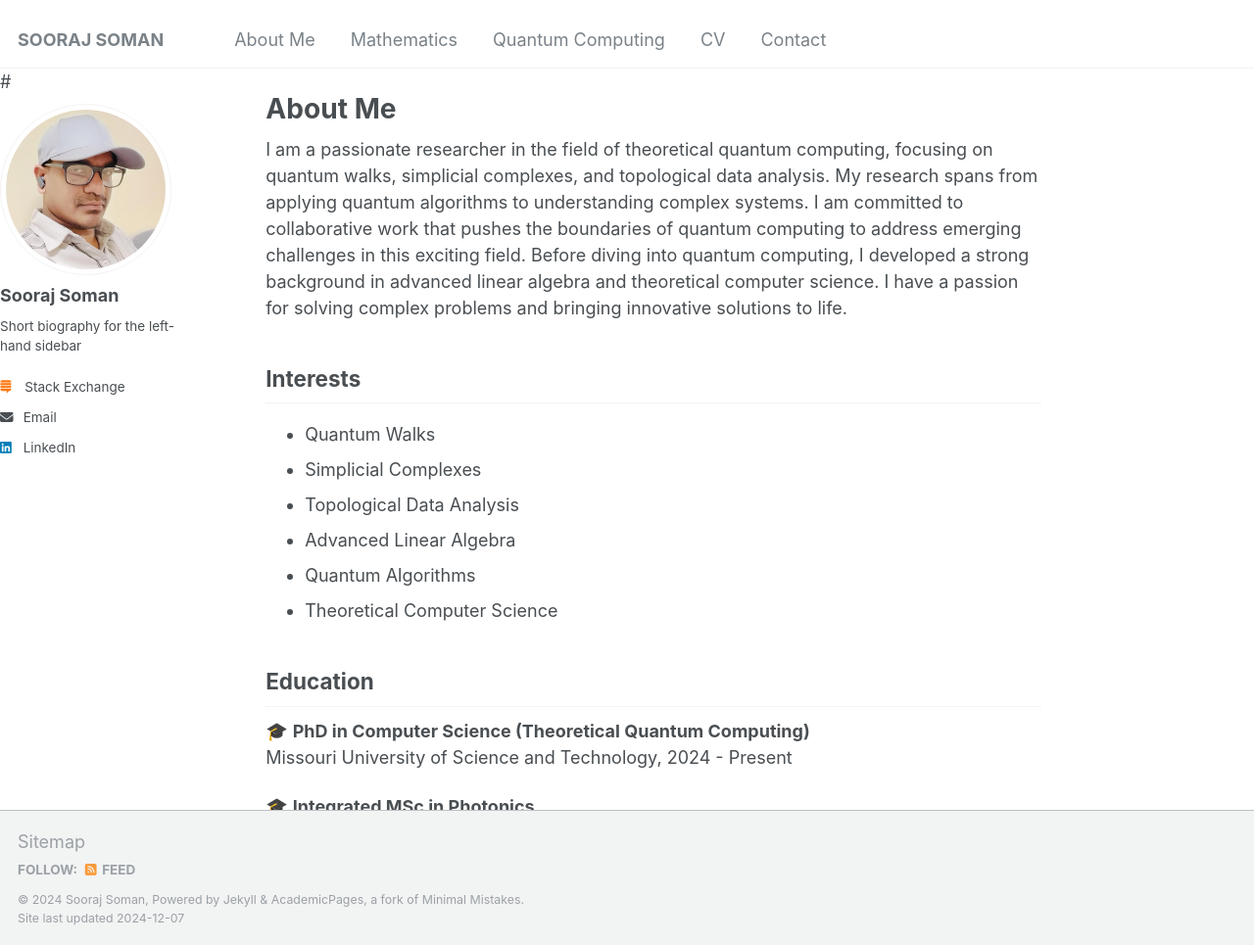
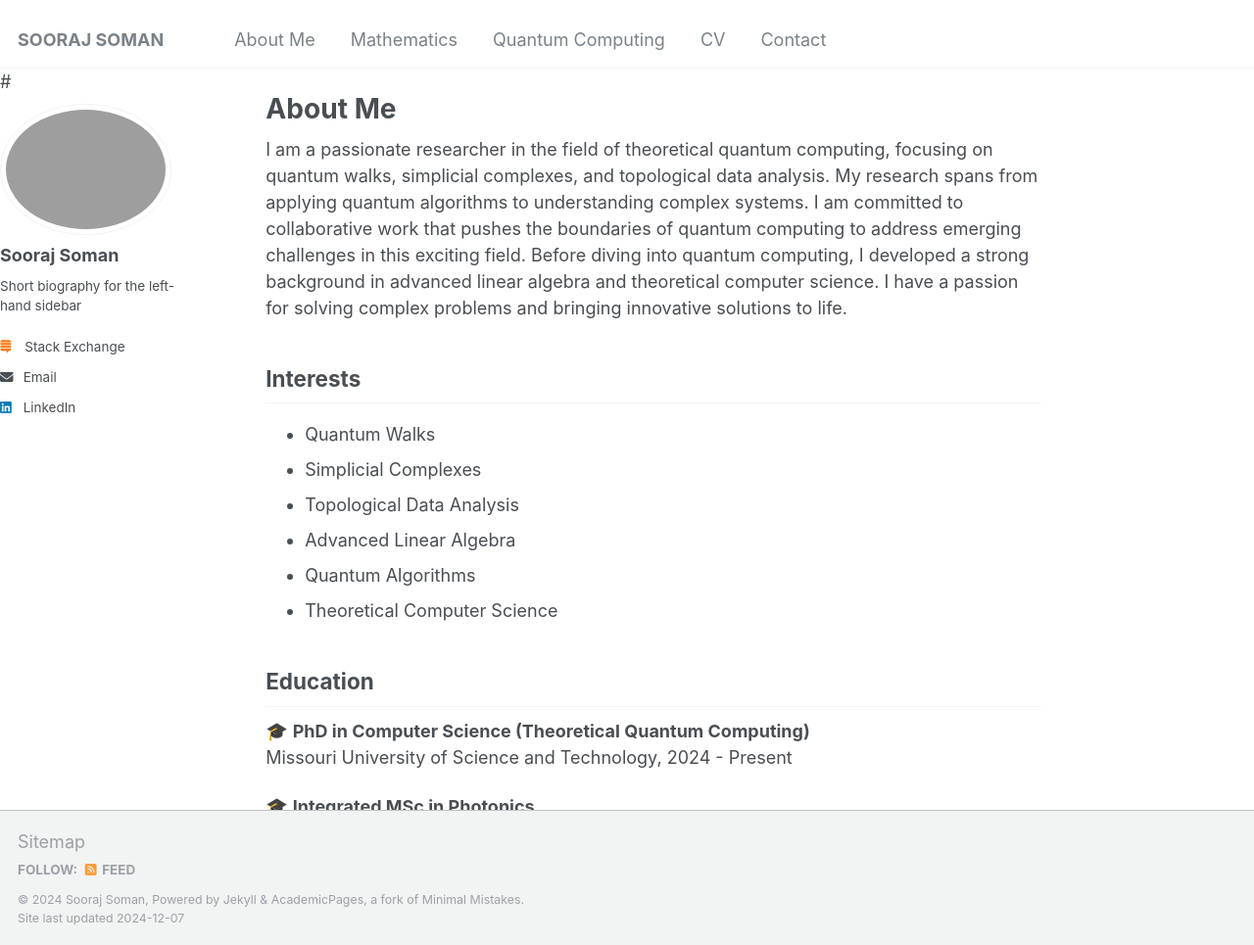
Before and after one commit to soorajss1729/soorajss1729.github.io, a Jekyll site: the page built from _pages/about.md, in a window 1280 px wide and 965 px high. Shown: the whole window at 98% size. Built offline with Jekyll 4.4.1, drawn with Linux system fonts in a browser that asks for light colours.

Commit message:
Update _config.yml

```diff
--- a/_config.yml
+++ b/_config.yml
@@ -1,5 +1,5 @@
 # Welcome to Jekyll!
-#
+
 # This config file is meant for settings that affect your entire site, values
 # which you are expected to set up once and rarely need to edit after that.
 # For technical reasons, this file is *NOT* reloaded automatically when you use
@@ -19,9 +19,11 @@ repository               : "soorajss1729/soorajss1729.github.io"
 # Site Author - The following control what appear as part of the author content on the side bar.
 #               If a field is blank the icon and link will not appear, otherwise it will be shown.
 #               Additional customization can be done by editing /_includes/author-profile.html
+
 author:
+
   # Biographic information
-  avatar           : https://soorajss1729.github.io/images/profile.png
+#  avatar           : https://soorajss1729.github.io/images/profile.png
   name             : "Sooraj Soman"
   pronouns         : # example: "she/her"
   bio              : "Short biography for the left-hand sidebar"
```
